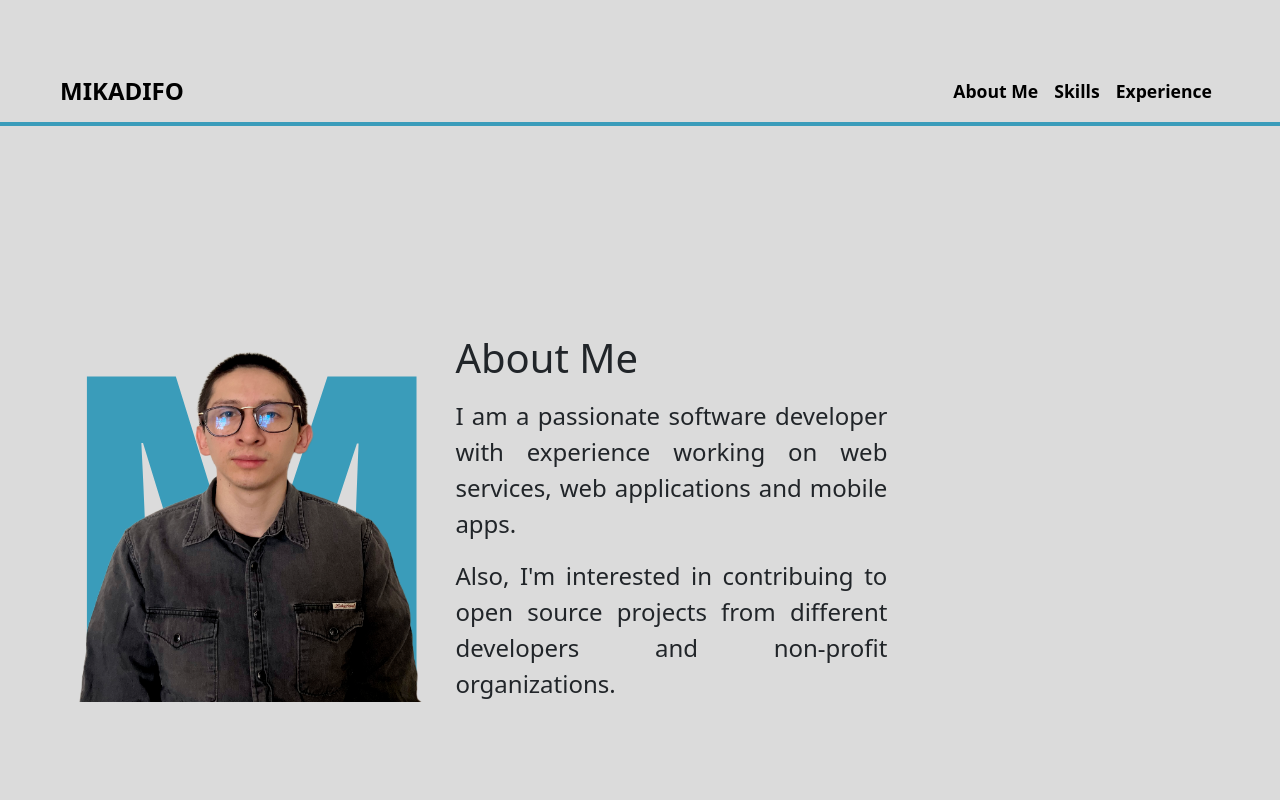
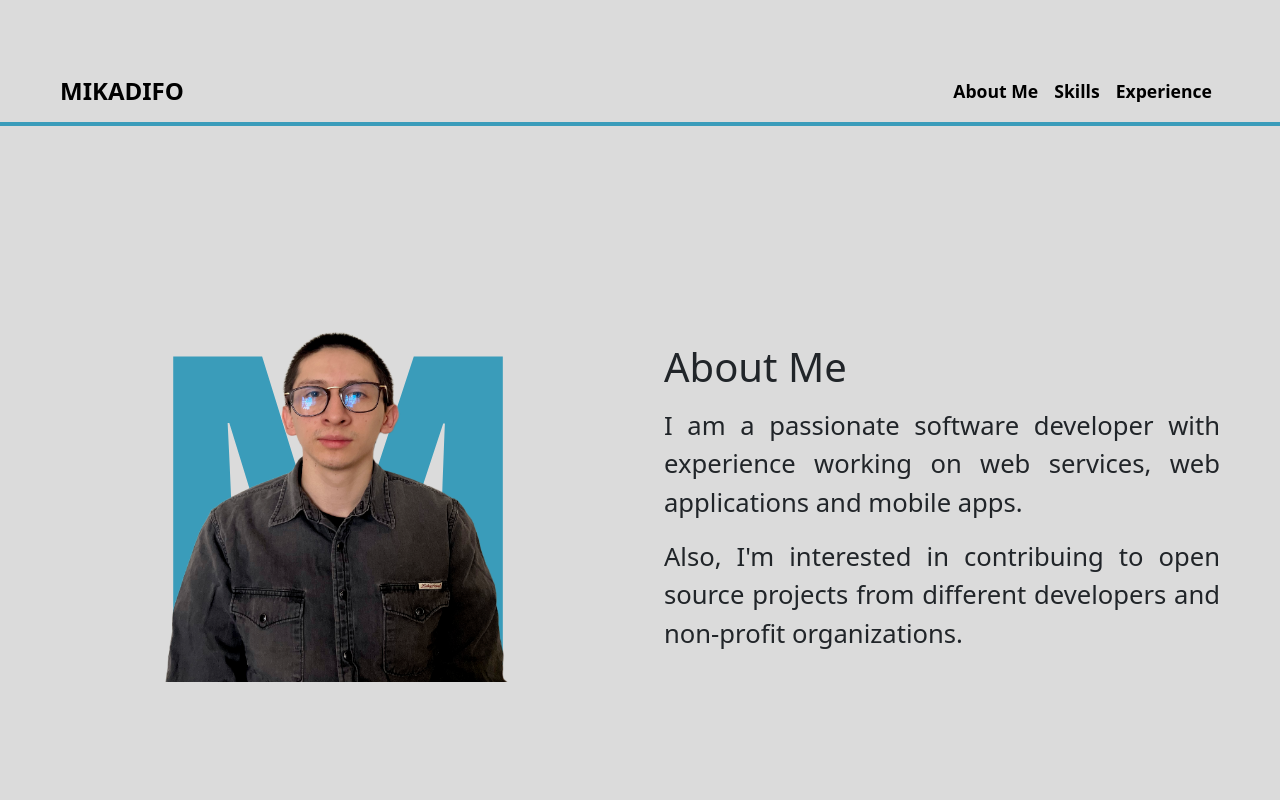
Before and after one commit to Mikadifo/Mikadifo.github.io, a React (Create React App) app: page / in a window 1280 px wide. Shown: the part 740-1540 px from the top of the page. Built offline with nearby package versions, Linux system fonts and the light colour scheme.

Commit message:
[mod] responsive description

```diff
--- a/src/views/description/Description.css
+++ b/src/views/description/Description.css
@@ -1,6 +1,6 @@
 .description-container {
   width: 100vw;
-  height: 100vh;
+  height: auto;
   background: var(--color-gray);
 }
 
@@ -17,11 +17,9 @@
 }
 
 .info-stack {
-  width: 50%;
   text-align: justify;
-  padding-right: 10rem;
 }
 
 .info-stack p {
-  font-size: 1.5rem;
+  font-size: 1.6rem;
 }
--- a/src/views/description/Description.js
+++ b/src/views/description/Description.js
@@ -9,8 +9,8 @@ const Description = () => {
         <div id="description">
             <Navbar />
             <div className="description-container">
-                <div className="hstack p-5 stack-container">
-                    <div className="image-stack d-flex align-items-center justify-content-center">
+                <div className="row p-5">
+                    <div className="col col-md-6 col-12 image-stack d-flex align-items-center justify-content-center">
                         <p className="img-back-letter">M</p>
                         <img
                             src={portrait}
@@ -18,18 +18,20 @@ const Description = () => {
                             className="portrait-img-front animate__animated animate__zoomIn"
                         />
                     </div>
-                    <div className="align-items-center justify-content-center info-stack">
-                        <h1 className="mb-3">About Me</h1>
-                        <p>
-                            I am a passionate software developer with experience
-                            working on web services, web applications and mobile
-                            apps.
-                        </p>
-                        <p>
-                            Also, I'm interested in contribuing to open source
-                            projects from different developers and non-profit
-                            organizations.
-                        </p>
+                    <div className="col col-md-6 col-12 d-flex align-items-center justify-content-center info-stack">
+                        <div className="container">
+                            <h1 className="mb-3">About Me</h1>
+                            <p>
+                                I am a passionate software developer with
+                                experience working on web services, web
+                                applications and mobile apps.
+                            </p>
+                            <p>
+                                Also, I'm interested in contribuing to open
+                                source projects from different developers and
+                                non-profit organizations.
+                            </p>
+                        </div>
                     </div>
                 </div>
             </div>
```
